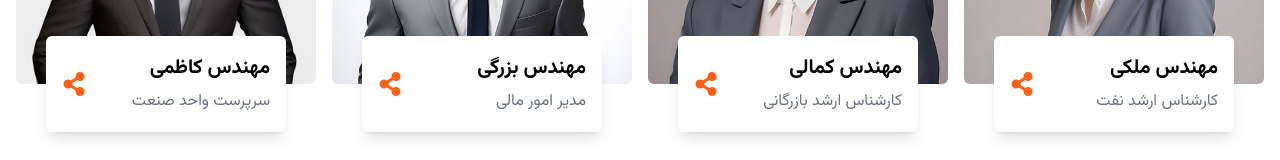
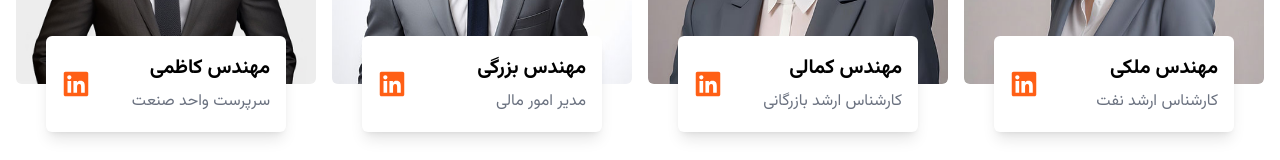
Before and after one commit to saharfallahi/PetrochemicalApp, a React (Vite) app: page / in a window 1280 px wide. Shown: the part 2714-2874 px from the top of the page. Built offline with nearby package versions, Linux system fonts and the light colour scheme; data requests are answered from the project's data file.

Commit message:
final version 1

```diff
--- a/src/components/Team.jsx
+++ b/src/components/Team.jsx
@@ -1,5 +1,4 @@
-import React from "react";
-import { FaShareAlt } from "react-icons/fa";
+import { FaLinkedin } from "react-icons/fa";
 import HeadSection from "../ui/HeadSection";
 
 const teamMembers = [
@@ -54,7 +53,7 @@ function Team() {
                 <span className="text-sm lg:text-base text-secondary-500">{member.title}</span>
               </div>
               <a href="#" className="block">
-                <FaShareAlt className="w-6 h-6 text-primary-900" />
+                <FaLinkedin className="w-6 h-6 lg:w-7 lg:h-7 text-primary-900" />
               </a>
             </div>
           </div>
--- a/src/ui/ContactForm.jsx
+++ b/src/ui/ContactForm.jsx
@@ -17,7 +17,7 @@ function ContactForm() {
 
   return (
     <form
-      className="bg-secondary-0 rounded-md shadow p-6 flex flex-col h-full"
+      className="bg-secondary-0 rounded-md border border-secondary-100 shadow-md p-6 flex flex-col h-full"
       onSubmit={handleSubmit(onSubmit)}
     >
       <h2 className="font-bold text-xl mb-4 text-right">
```
